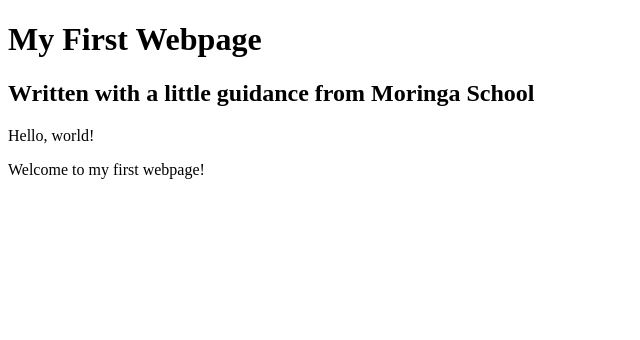
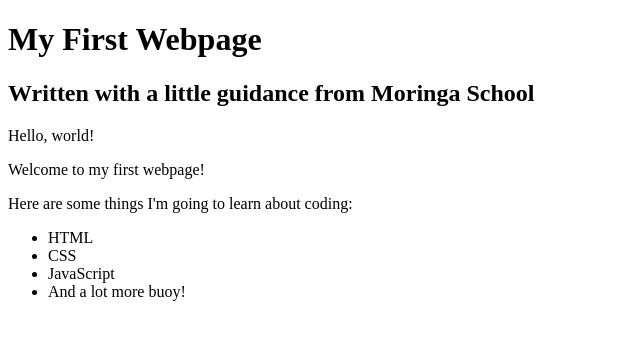
Before and after one commit to JohnKarima/my-first-webpage, a plain HTML site: page my-first-webpage.html in a window 1280 px wide. Shown: the whole page, without its empty margins (0-640 px from the left). Drawn offline with Linux system fonts and the light colour scheme.

Commit message:
add list elements

```diff
--- a/my-first-webpage.html
+++ b/my-first-webpage.html
@@ -9,5 +9,13 @@
 
     <p>Hello, world!</p>
     <p>Welcome to my first webpage!</p>
+
+    <p>Here are some things I'm going to learn about coding:</p>
+    <ul>
+      <li>HTML</li>
+      <li>CSS</li>
+      <li>JavaScript</li>
+      <li>And a lot more buoy!</li>
+    </ul>
   </body>
 </html>
```
